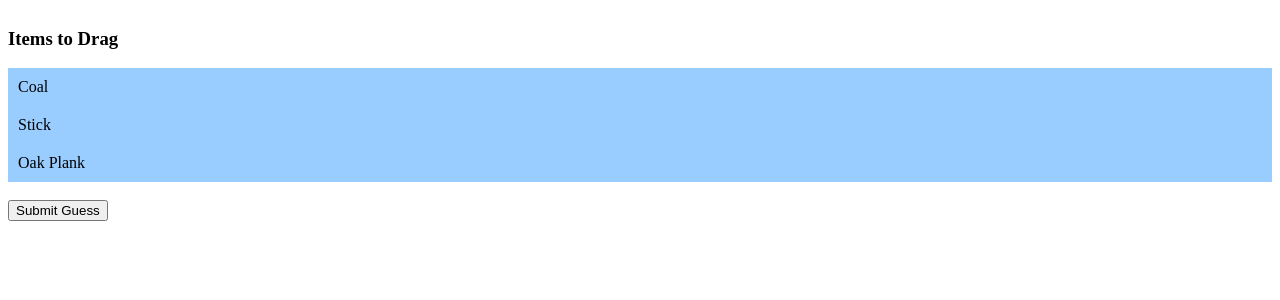
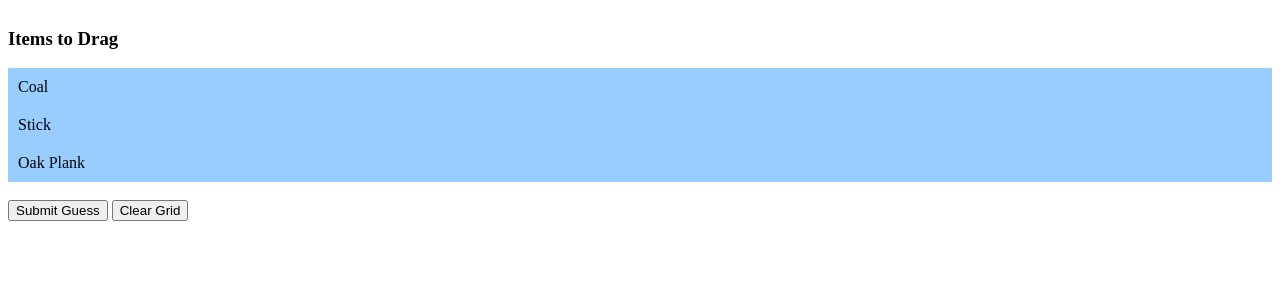
Before and after one commit to NGHIANGUYEN-beep/Maftle-482, a Flask app: page /gamepage.html in a window 1280 px wide. Shown: the part 267-567 px from the top of the page. Run offline with Flask 3, Linux system fonts and the light colour scheme.

Commit message:
added extra logic to make sure nulls between two items are saved, added new recipe for testing

```diff
--- a/recipeTest.json
+++ b/recipeTest.json
@@ -19,5 +19,12 @@
       ["diamond", "diamond", "diamond"],
       ["diamond", null, "diamond"]
     ]
+  },
+  {
+    "name": "oak_trapdoor",
+    "pattern": [
+      ["oak_plank", "oak_plank"]
+    ]
   }
+
 ]
--- a/templates/gamepage.html
+++ b/templates/gamepage.html
@@ -47,69 +47,111 @@
 <div>
   <h3>Items to Drag</h3>
   <div id="items">
-    <div class="item" draggable="true" ondragstart="drag(event)" id="coal" data-id="coal">Coal</div>
-    <div class="item" draggable="true" ondragstart="drag(event)" id="stick" data-id="stick">Stick</div>
-    <div class="item" draggable="true" ondragstart="drag(event)" id="oak_plank" data-id="oak_plank">Oak Plank</div>
+  <div class="item" draggable="true" ondragstart="drag(event)" data-id="coal" data-source="list" id="coal">Coal</div>
+  <div class="item" draggable="true" ondragstart="drag(event)" data-id="stick" data-source="list" id="stick">Stick</div>
+  <div class="item" draggable="true" ondragstart="drag(event)" data-id="oak_plank" data-source="list" id="oak_plank">Oak Plank</div>
 </div>
 </div>
 
 <br>
 <button onclick="submitGrid()">Submit Guess</button>
+<button onclick="clearGrid()">Clear Grid</button>
 
 <p id="response"></p>
 
 <script>
+// Allows for drag and drop functionality
 function allowDrop(ev) {
   ev.preventDefault();
 }
 
+// Allows for items to be copied then dragged from their list
 function drag(ev) {
   ev.dataTransfer.setData("text", ev.target.id);
-    ev.dataTransfer.effectAllowed = "copy";
+  ev.dataTransfer.setData("source", ev.target.dataset.source);
+  ev.dataTransfer.effectAllowed = "copyMove";
 }
 
+// Allows for items being dragged to get dropped into the grid
 function drop(ev) {
   ev.preventDefault();
-  const data = ev.dataTransfer.getData("text");
-  const original = document.getElementById(data);
+  const id = ev.dataTransfer.getData("text");
+  const sourceType = ev.dataTransfer.getData("source");
+  const original = document.getElementById(id);
 
-  if (ev.target.classList.contains('cell')) {
+  if (!ev.target.classList.contains('cell')) return;
   ev.target.innerHTML = '';
+  let elementToAppend;
 
+  if (sourceType === "list") {
+    // Copy from list
     const clone = original.cloneNode(true);
-    clone.id = original.id + "-" + Math.random().toString(36).substr(2, 5); // Give it a unique ID
+    clone.id = original.id + "-" + Math.random().toString(36).substr(2, 5);
     clone.setAttribute("draggable", "true");
+    clone.dataset.source = "grid"; // mark as grid item, stops allowing copy
     clone.ondragstart = drag;
-    clone.textContent = original.textContent;
-
-    ev.target.appendChild(clone);
-  }
+    elementToAppend = clone;
+  } else {
+    // Move inside grid
+    elementToAppend = original;
   }
 
+  ev.target.appendChild(elementToAppend);
+}
+
+// Clears all items inside the grid
+function clearGrid() {
+  const cells = document.querySelectorAll('.grid .cell');
+  cells.forEach(cell => {
+    cell.innerHTML = '';
+  });
+}
+
+// Removes nulls from columns, preserves if null is between two items in a column
 function trimNullColumns(grid) {
   if (!grid.length) return grid;
 
   const numCols = grid[0].length;
-  const colsToKeep = [];
+  let firstCol = numCols, lastCol = -1;
 
   for (let col = 0; col < numCols; col++) {
-    const hasNonNull = grid.some(row => row[col] !== null);
-    if (hasNonNull) {
-      colsToKeep.push(col);
+    const hasValue = grid.some(row => row[col] !== null);
+    if (hasValue) {
+      firstCol = Math.min(firstCol, col);
+      lastCol = Math.max(lastCol, col);
     }
   }
 
-  return grid.map(row => colsToKeep.map(col => row[col]));
+  // If all columns are null, just return the original grid
+  if (lastCol === -1) return grid;
+
+  return grid.map(row => row.slice(firstCol, lastCol + 1));
 }
 
+// Removes nulls from rows, preserves if null is between two items in a row
 function trimNullRows(grid) {
-  return grid.filter(row => row.some(cell => cell !== null));
+  const numRows = grid.length;
+  let firstRow = numRows, lastRow = -1;
+
+  for (let row = 0; row < numRows; row++) {
+    const hasValue = grid[row].some(cell => cell !== null);
+    if (hasValue) {
+      firstRow = Math.min(firstRow, row);
+      lastRow = Math.max(lastRow, row);
+    }
   }
 
+  // If all rows are null, just return the original grid
+  if (lastRow === -1) return grid;
+
+  return grid.slice(firstRow, lastRow + 1);
+}
+
+// Sends grid to backend to confirm if pattern in grid is an accepted recipe
 function submitGrid() {
   const rawGrid = Array.from({ length: 3 }, () => Array(3).fill(null));
 
-    // Going through gui grid, and filling out grid data array
+  // Going through grid, and filling out grid data array
   document.querySelectorAll('.cell').forEach(cell => {
     const row = cell.dataset.row;
     const col = cell.dataset.col;
@@ -118,7 +160,7 @@ function submitGrid() {
     rawGrid[row][col] = item ? item.dataset.id : null;
   });
 
-  // Trim null columns
+  // Calling functions to remove nulls
   let trimmedGrid = trimNullRows(rawGrid);
   trimmedGrid = trimNullColumns(trimmedGrid);
 
```
Lines whose indentation alone changed are shown as unchanged.
